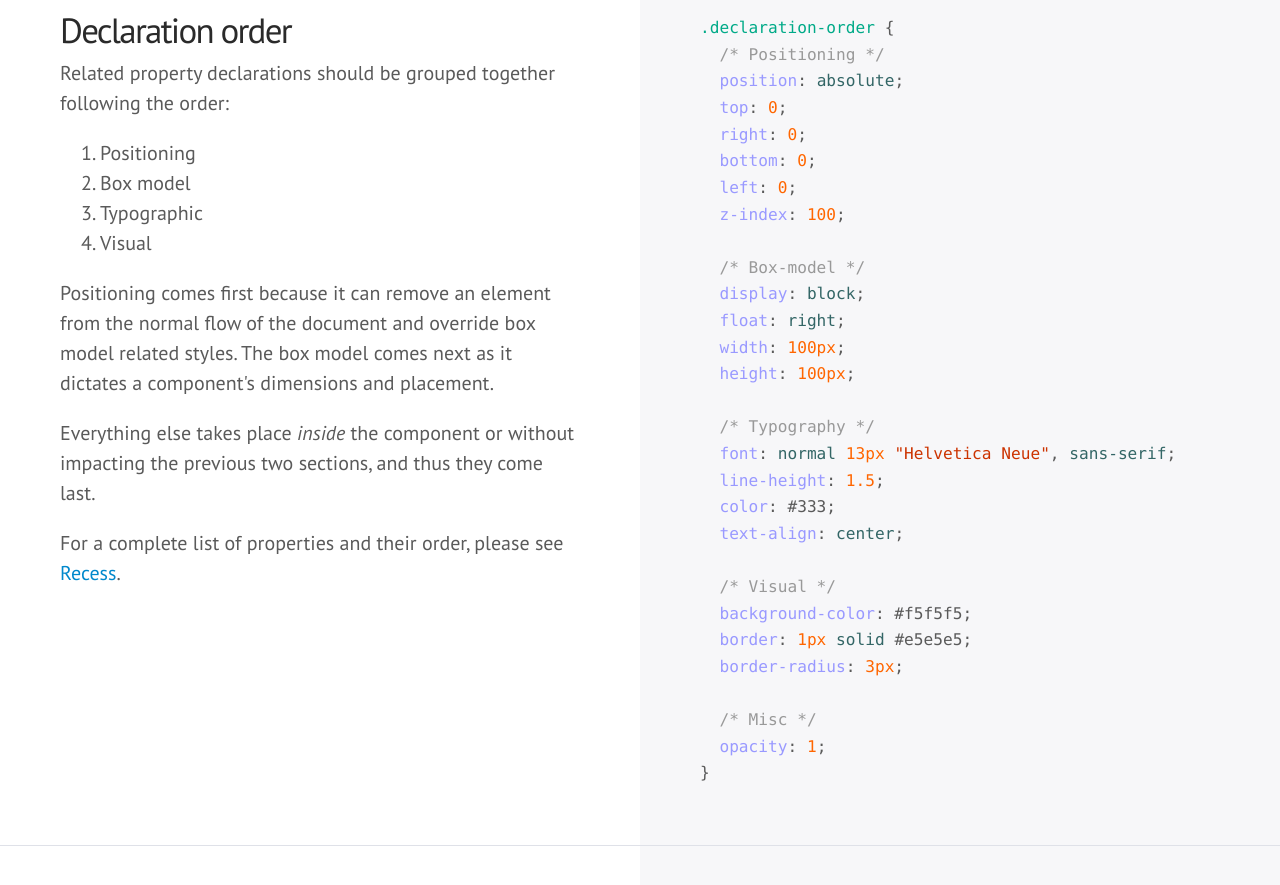
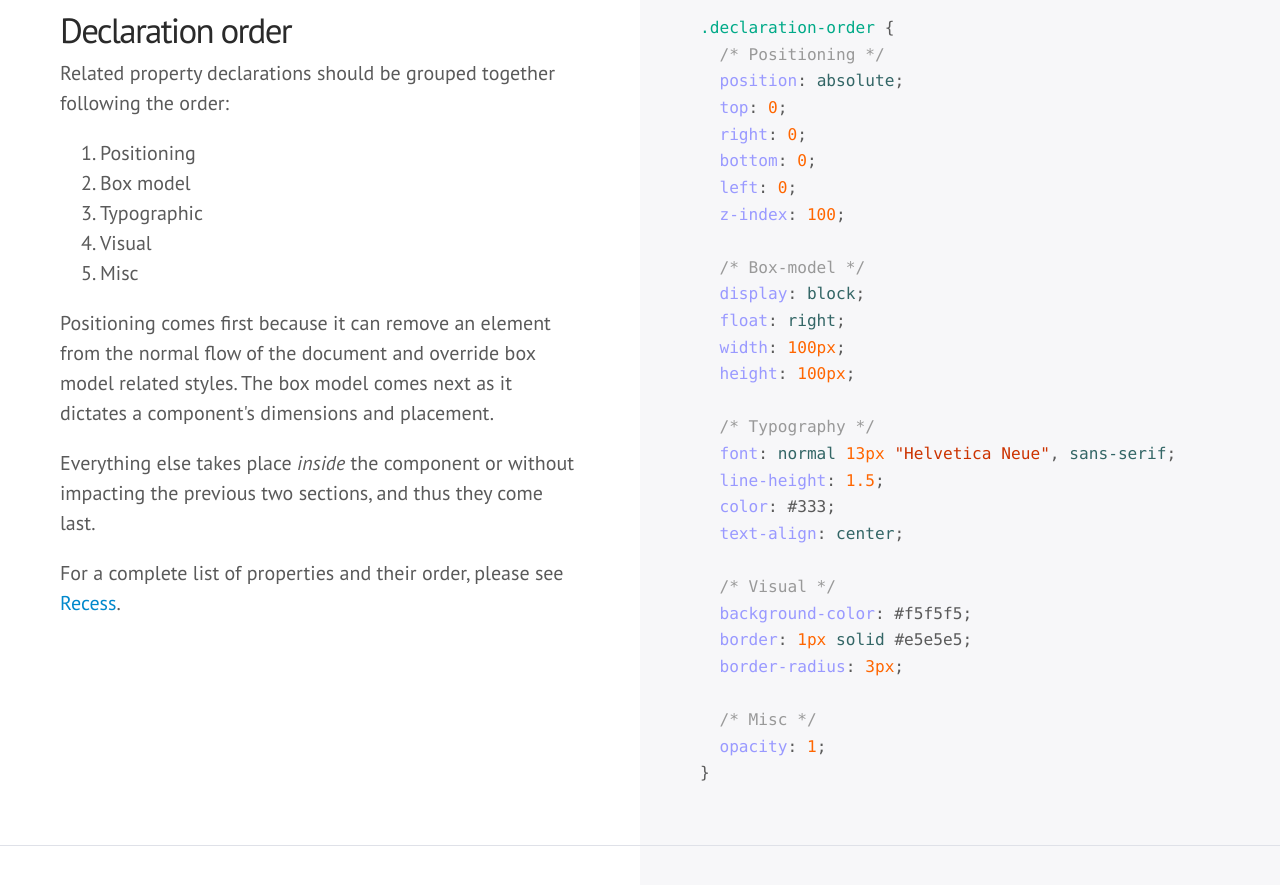
Before and after one commit to mdo/code-guide, a Jekyll site: the page built from index.html, in a window 1280 px wide and 900 px high, scrolled down 7582 px. Shown: the top 885 px of the window. Built offline with Jekyll 4.4.1, drawn with Linux system fonts in a browser that asks for light colours; some web fonts are replaced; Markdown is read by kramdown in place of the engine named in the settings; comment, search, counter and statistics services are not loaded.

Commit message:
Updated declaration order list to match example

```diff
--- a/index.html
+++ b/index.html
@@ -243,6 +243,7 @@ layout: default
       <li>Box model</li>
       <li>Typographic</li>
       <li>Visual</li>
+      <li>Misc</li>
     </ol>
     <p>Positioning comes first because it can remove an element from the normal flow of the document and override box model related styles. The box model comes next as it dictates a component's dimensions and placement.</p>
     <p>Everything else takes place <em>inside</em> the component or without impacting the previous two sections, and thus they come last.</p>
```
